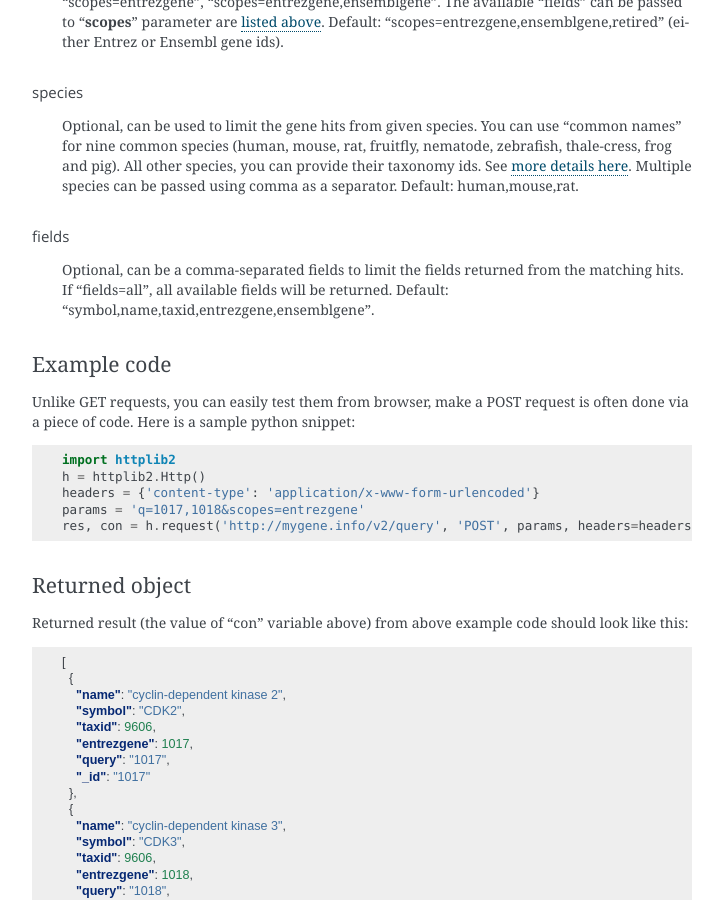
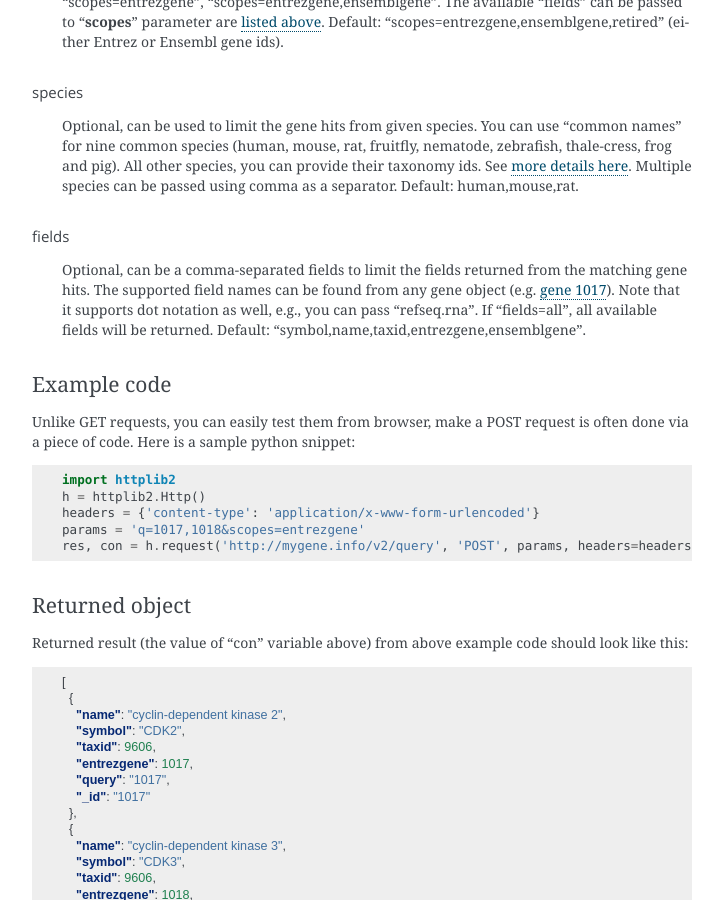
Before and after one commit to biothings/mygene.info, a Sphinx documentation site: the page built from docs/doc/query_service.rst, in a window 1280 px wide and 900 px high, scrolled down 5394 px. Shown: the whole window, without its empty margins (388-1111 px from the left). Built offline with Sphinx 7.4.7, drawn with Linux system fonts in a browser that asks for light colours; some web fonts are replaced.

Commit message:
doc updates

```diff
--- a/docs/doc/query_service.rst
+++ b/docs/doc/query_service.rst
@@ -268,9 +268,8 @@ species
 
 fields
 """"""
-    Optional, can be a comma-separated fields to limit the fields returned from the matching hits.
-    If “fields=all”, all available fields will be returned.
-    Default: “symbol,name,taxid,entrezgene,ensemblgene”.
+    Optional, can be a comma-separated fields to limit the fields returned from the matching gene hits. The supported field names can be found from any gene object (e.g. `gene 1017 <http://mygene.info/v2/gene/1017>`_). Note that it supports dot notation as well, e.g., you can pass "refseq.rna". If "fields=all", all available fields will be returned. Default:
+    "symbol,name,taxid,entrezgene,ensemblgene".
 
 Example code
 ------------
```
